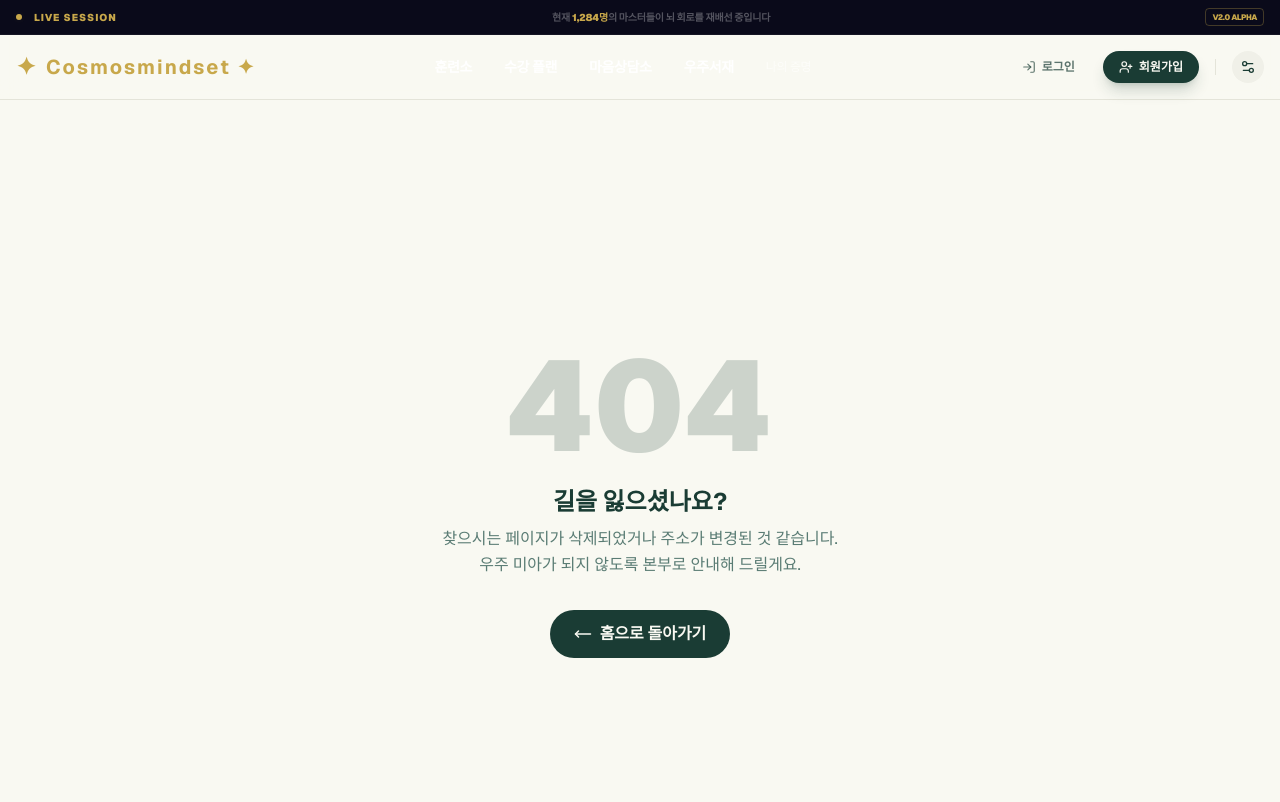
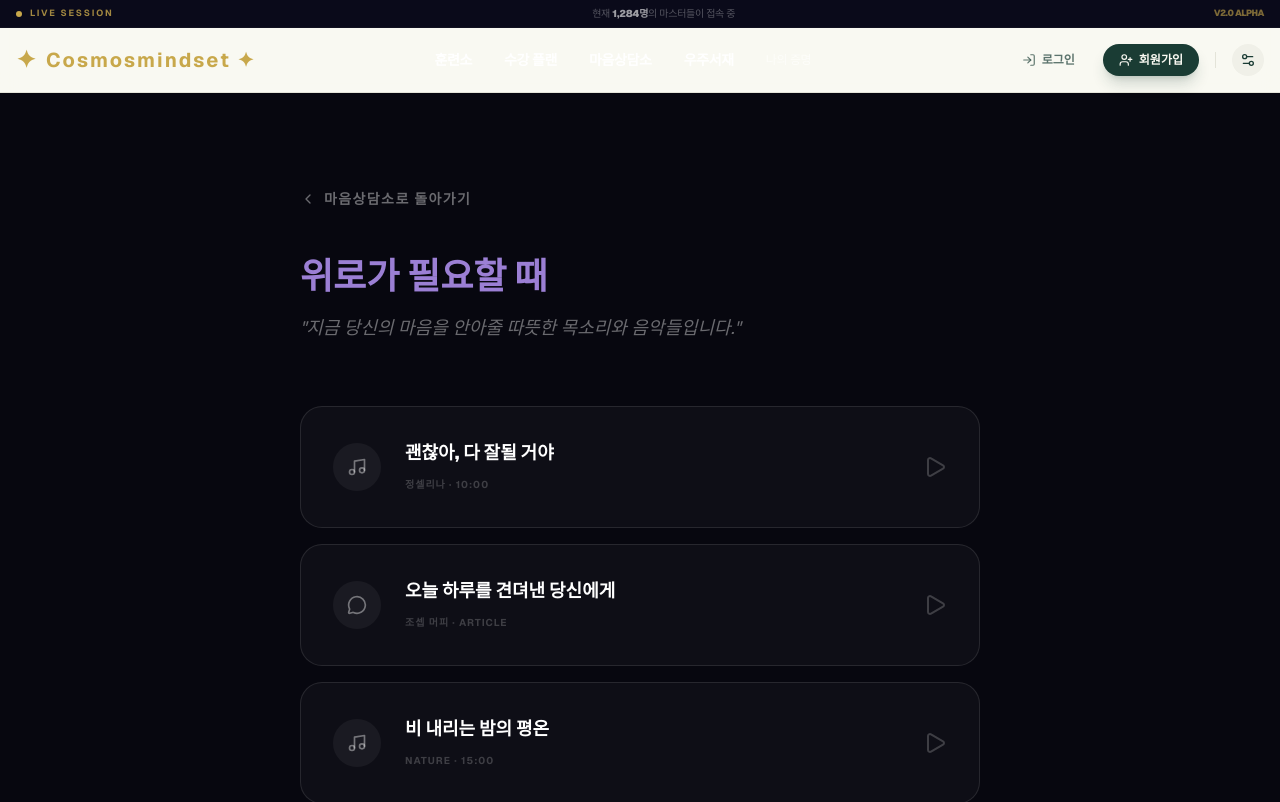
Before and after one commit to misoblue2/cosmos-mindset, a Next.js app: page /healing/1 in a window 1280 px wide. Before the commit this address had no page. Shown: the top 802 px of the page. Built offline with nearby package versions, Linux system fonts and the light colour scheme.

Commit message:
style: 인트로 시각 효과 고도화 및 감정별 상세 힐링 페이지 구현

```diff
--- /dev/null
+++ b/src/app/healing/[category]/page.tsx
@@ -0,0 +1,122 @@
+"use client";
+import { useParams } from 'next/navigation';
+import { motion } from 'framer-motion';
+import Link from 'next/link';
+import { ChevronLeft, Play, Music, MessageCircle, Heart, Sparkles } from 'lucide-react';
+
+const CATEGORY_DATA: Record<string, any> = {
+  comfort: {
+    title: "위로가 필요할 때",
+    desc: "지금 당신의 마음을 안아줄 따뜻한 목소리와 음악들입니다.",
+    color: "#9b7fd4",
+    items: [
+      { type: "audio", title: "괜찮아, 다 잘될 거야", duration: "10:00", mentor: "정셀리나" },
+      { type: "text", title: "오늘 하루를 견뎌낸 당신에게", author: "조셉 머피" },
+      { type: "audio", title: "비 내리는 밤의 평온", duration: "15:00", mentor: "Nature" }
+    ]
+  },
+  motivation: {
+    title: "동기가 필요할 때",
+    desc: "잠든 거인을 깨우는 강력한 확언과 열정의 주파수입니다.",
+    color: "#c8a84b",
+    items: [
+      { type: "audio", title: "부를 끌어당기는 주문", duration: "08:00", mentor: "가치토커" },
+      { type: "audio", title: "한계를 부수는 용기", duration: "12:00", mentor: "얼 나이팅게일" },
+      { type: "text", title: "당신은 이미 승자입니다", author: "나폴레온 힐" }
+    ]
+  },
+  sleep: {
+    title: "잠이 오지 않을 때",
+    desc: "깊은 수면으로 안내하는 델타파와 이완 명상입니다.",
+    color: "#3b82f6",
+    items: [
+      { type: "audio", title: "깊은 델타파 명상", duration: "30:00", mentor: "Silence" },
+      { type: "audio", title: "온몸의 긴장 풀기", duration: "20:00", mentor: "정셀리나" }
+    ]
+  },
+  anger: {
+    title: "화가 가라앉지 않을 때",
+    desc: "끓어오르는 감정을 식혀줄 냉정한 통찰과 호흡법입니다.",
+    color: "#ef4444",
+    items: [
+      { type: "audio", title: "분노를 관찰하는 명상", duration: "05:00", mentor: "아우렐리우스" },
+      { type: "audio", title: "파도 소리 호흡법", duration: "10:00", mentor: "Nature" }
+    ]
+  },
+  silence: {
+    title: "침묵 속에 머물기",
+    desc: "어떠한 소리도, 생각도 없는 순수한 존재의 상태입니다.",
+    color: "#ffffff",
+    items: [
+      { type: "audio", title: "순수 침묵 세션", duration: "60:00", mentor: "Zen" }
+    ]
+  }
+};
+
+export default function DynamicHealingPage() {
+  const params = useParams();
+  const category = params.category as string;
+  const data = CATEGORY_DATA[category] || CATEGORY_DATA.comfort;
+
+  return (
+    <div className="min-h-screen bg-[#07070f] text-white pt-24 pb-32 px-6">
+      <div className="max-w-[680px] mx-auto">
+        <Link href="/healing" className="inline-flex items-center gap-2 text-white/40 hover:text-white transition-colors mb-12 font-bold text-sm uppercase tracking-widest">
+           <ChevronLeft size={16} /> 마음상담소로 돌아가기
+        </Link>
+
+        <header className="mb-16">
+           <motion.div
+             initial={{ opacity: 0, x: -20 }}
+             animate={{ opacity: 1, x: 0 }}
+             className="text-4xl font-black mb-4"
+             style={{ color: data.color }}
+           >
+             {data.title}
+           </motion.div>
+           <p className="text-white/40 leading-relaxed text-lg italic">"{data.desc}"</p>
+        </header>
+
+        <div className="space-y-4">
+           {data.items.map((item: any, i: number) => (
+             <motion.div
+               key={i}
+               initial={{ opacity: 0, y: 10 }}
+               animate={{ opacity: 1, y: 0 }}
+               transition={{ delay: i * 0.1 }}
+               className="group flex items-center justify-between p-8 rounded-3xl bg-white/[0.03] border border-white/10 hover:border-white/20 transition-all cursor-pointer"
+             >
+               <div className="flex items-center gap-6">
+                  <div className="w-12 h-12 rounded-full bg-white/5 flex items-center justify-center text-white/40 group-hover:scale-110 group-hover:bg-white/10 transition-all">
+                     {item.type === 'audio' ? <Music size={20} /> : <MessageCircle size={20} />}
+                  </div>
+                  <div>
+                    <h4 className="text-lg font-black mb-1 group-hover:text-white transition-colors">{item.title}</h4>
+                    <span className="text-[10px] font-bold text-white/20 uppercase tracking-widest">
+                      {item.author || item.mentor} · {item.duration || 'Article'}
+                    </span>
+                  </div>
+               </div>
+
+               <div className="text-white/20 group-hover:text-white transition-colors">
+                  <Play size={24} />
+               </div>
+             </motion.div>
+           ))}
+        </div>
+
+        <div className="mt-20 p-10 rounded-[2.5rem] bg-gradient-to-br from-white/[0.02] to-transparent border border-white/5 text-center">
+            <Sparkles className="mx-auto mb-6 opacity-20" size={32} />
+            <h3 className="text-xl font-bold mb-4">새로운 힐링 콘텐츠가 매일 업데이트됩니다</h3>
+            <p className="text-white/30 text-sm leading-relaxed">
+              코스믹마인드 마스터들이 엄선한 최고의 힐링 지혜를 경험하세요.<br/>
+              멤버십 회원은 모든 콘텐츠를 광고 없이 무제한으로 즐길 수 있습니다.
+            </p>
+            <Link href="/pricing" className="inline-block mt-8 text-[#c8a84b] font-black border-b border-[#c8a84b]/30 pb-0.5">
+               전체 혜택 보기 →
+            </Link>
+        </div>
+      </div>
+    </div>
+  );
+}
--- a/src/app/healing/page.tsx
+++ b/src/app/healing/page.tsx
@@ -1,5 +1,6 @@
 "use client";
 import { useState } from 'react';
+import Link from 'next/link';
 import { motion, AnimatePresence } from 'framer-motion';
 import { Heart, Moon, Zap, CloudMoon, Wind, PenTool, Sparkles, Thermo } from 'lucide-react';
 
@@ -79,20 +80,24 @@ export default function HealingPage() {
              { id: 'sleep', label: '잠을 못 자겠어', icon: <CloudMoon />, color: 'rgba(59,130,246,0.12)', borderColor: 'rgba(59,130,246,0.3)' },
              { id: 'anger', label: '화가 가라앉지 않아', icon: <Wind />, color: 'rgba(239,68,68,0.12)', borderColor: 'rgba(239,68,68,0.3)' }
            ].map(btn => (
-             <button
+             <Link
                key={btn.id}
+               href={`/healing/${btn.id}`}
                className="p-8 rounded-3xl flex flex-col items-center gap-4 transition-all hover:scale-[1.03] active:scale-[0.97]"
                style={{ background: btn.color, border: `1px solid ${btn.borderColor}` }}
              >
                 <div className="text-white/80">{btn.icon}</div>
                 <span className="text-xs md:text-sm font-black whitespace-nowrap">{btn.label}</span>
-             </button>
+             </Link>
            ))}
         </div>
 
-        <button className="w-full py-5 bg-white/5 border border-white/10 rounded-2xl text-white/40 font-bold text-sm tracking-widest hover:bg-white/10 transition-colors">
+        <Link
+          href="/healing/silence"
+          className="w-full block py-5 text-center bg-white/5 border border-white/10 rounded-2xl text-white/40 font-bold text-sm tracking-widest hover:bg-white/10 transition-colors"
+        >
           🤫 그냥 조용히 있고 싶어
-        </button>
+        </Link>
 
         {/* 저널링 */}
         <section className="bg-white/5 border border-white/10 rounded-[2.5rem] p-10 md:p-12">
--- a/src/app/page.tsx
+++ b/src/app/page.tsx
@@ -18,15 +18,20 @@ const QuantumMindEffect = () => {
     canvas.height = window.innerHeight;
 
     const particles: any[] = [];
-    for (let i = 0; i < 200; i++) {
+    const bookWidth = 300;
+    const bookHeight = 400;
+
+    for (let i = 0; i < 400; i++) {
         particles.push({
             x: Math.random() * canvas.width,
             y: Math.random() * canvas.height,
             size: Math.random() * 1.5 + 0.5,
             speedX: (Math.random() - 0.5) * 1.5,
             speedY: (Math.random() - 0.5) * 1.5,
-            targetX: canvas.width / 2,
-            targetY: canvas.height / 2,
+            // 책 형태의 랜덤 구역을 타겟으로 설정
+            targetX: (canvas.width / 2 - bookWidth / 2) + Math.random() * bookWidth,
+            targetY: (canvas.height / 2 - bookHeight / 2) + Math.random() * bookHeight,
+            opacity: Math.random() * 0.5 + 0.2
         });
     }
 
@@ -35,16 +40,15 @@ const QuantumMindEffect = () => {
 
     const render = () => {
         time++;
-        ctx.fillStyle = 'rgba(7, 7, 15, 0.15)';
+        ctx.fillStyle = 'rgba(7, 7, 15, 0.2)';
         ctx.fillRect(0, 0, canvas.width, canvas.height);
 
         // 중앙에 황금빛 에너지 (잠재의식/뇌 구체)
         const centerGlow = ctx.createRadialGradient(
             canvas.width/2, canvas.height/2, 5,
-            canvas.width/2, canvas.height/2, 250 + Math.sin(time*0.04)*40
+            canvas.width/2, canvas.height/2, 350 + Math.sin(time*0.04)*40
         );
-        centerGlow.addColorStop(0, 'rgba(200, 168, 75, 0.3)');
-        centerGlow.addColorStop(0.5, 'rgba(200, 168, 75, 0.05)');
+        centerGlow.addColorStop(0, 'rgba(200, 168, 75, 0.15)');
         centerGlow.addColorStop(1, 'rgba(7, 7, 15, 0)');
 
         ctx.fillStyle = centerGlow;
@@ -55,18 +59,23 @@ const QuantumMindEffect = () => {
             const dy = p.targetY - p.y;
             const dist = Math.sqrt(dx*dx + dy*dy);
 
-            p.x += dx * 0.005 + p.speedX;
-            p.y += dy * 0.005 + p.speedY;
+            // 물질화 효과: 타겟으로 부드럽게 수렴
+            p.x += dx * 0.02 + p.speedX;
+            p.y += dy * 0.02 + p.speedY;
 
-            if (dist < 10) {
-               p.x = Math.random() * canvas.width;
-               p.y = Math.random() * canvas.height;
-            }
+            // 경계면에서 은은하게 반짝임
+            const drawOpacity = dist < 50 ? p.opacity * (dist/50) : p.opacity;
 
-            ctx.fillStyle = `rgba(200, 168, 75, ${Math.min(0.8, 100/dist)})`;
+            ctx.fillStyle = `rgba(200, 168, 75, ${drawOpacity})`;
             ctx.beginPath();
             ctx.arc(p.x, p.y, p.size, 0, Math.PI * 2);
             ctx.fill();
+
+            // 가끔씩 원래 위치로 튕겨나가게 하여 변화 무쌍한 양자 상태 표현
+            if (Math.random() < 0.001) {
+                p.x = Math.random() * canvas.width;
+                p.y = Math.random() * canvas.height;
+            }
         });
 
         animationFrameId = requestAnimationFrame(render);
--- a/src/components/layout/GlobalCounter.tsx
+++ b/src/components/layout/GlobalCounter.tsx
@@ -4,14 +4,14 @@ import { motion } from "framer-motion";
 
 export default function GlobalCounter() {
     return (
-        <div className="w-full bg-[#0a0a1a] text-white overflow-hidden py-2 border-b border-white/5 relative z-50">
+        <div className="w-full bg-[#0a0a1a] text-white overflow-hidden py-1.5 border-b border-white/[0.03] relative z-50">
             <div className="container mx-auto px-4 flex justify-between items-center relative z-10">
-                <div className="flex items-center gap-3">
+                <div className="flex items-center gap-2">
                     <span className="flex h-1.5 w-1.5 relative">
-                        <span className="animate-ping absolute inline-flex h-full w-full rounded-full bg-[#c8a84b] opacity-75"></span>
+                        <span className="animate-ping absolute inline-flex h-full w-full rounded-full bg-[#c8a84b] opacity-40"></span>
                         <span className="relative inline-flex rounded-full h-1.5 w-1.5 bg-[#c8a84b]"></span>
                     </span>
-                    <span className="font-black text-[10px] tracking-widest text-[#c8a84b]">LIVE SESSION</span>
+                    <span className="font-bold text-[9px] tracking-[0.2em] text-[#c8a84b] uppercase opacity-80">Live Session</span>
                 </div>
 
                 <motion.div
@@ -19,14 +19,14 @@ export default function GlobalCounter() {
                     animate={{ opacity: 1 }}
                     className="flex items-center gap-2"
                 >
-                    <span className="text-[10px] font-bold text-white/30 tracking-tight">
-                        현재 <b className="text-[#c8a84b]">1,284명</b>의 마스터들이 뇌 회로를 재배선 중입니다
+                    <span className="text-[10px] font-medium text-white/30 tracking-tight">
+                        <span className="hidden md:inline">현재</span> <b className="text-white/60 font-black">1,284명</b>의 마스터들이 접속 중
                     </span>
                 </motion.div>
 
                 <div className="flex items-center gap-2">
-                    <span className="text-[8px] font-black text-[#c8a84b] border border-[#c8a84b]/30 px-1.5 py-0.5 rounded uppercase tracking-tighter">
-                        v2.0 alpha
+                    <span className="text-[9px] font-black text-[#c8a84b]/60 hover:text-[#c8a84b] transition-colors cursor-default tracking-tighter">
+                        V2.0 ALPHA
                     </span>
                 </div>
             </div>
```
